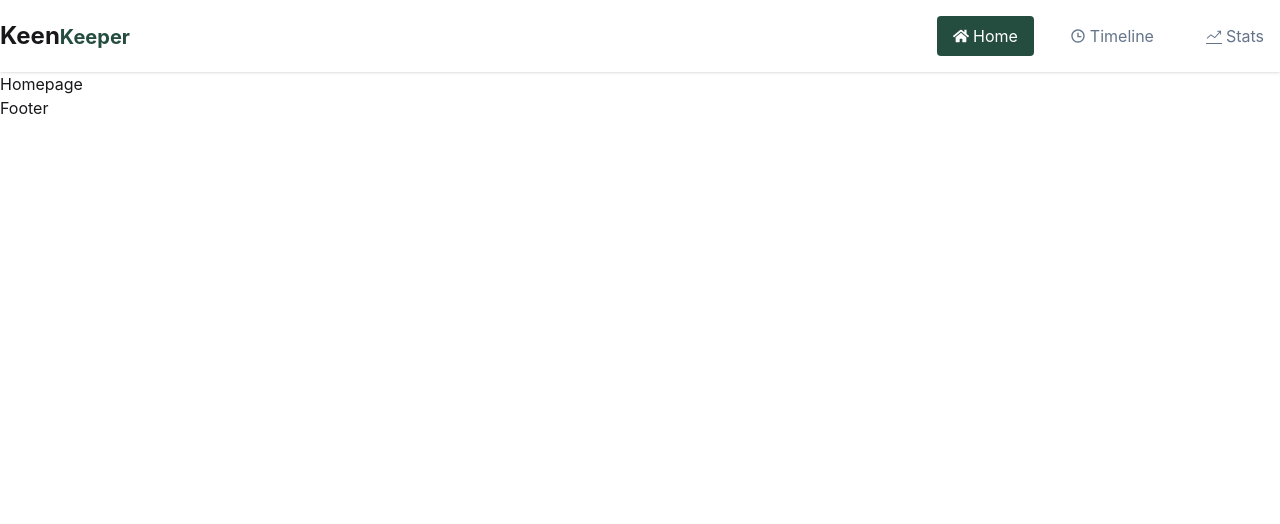
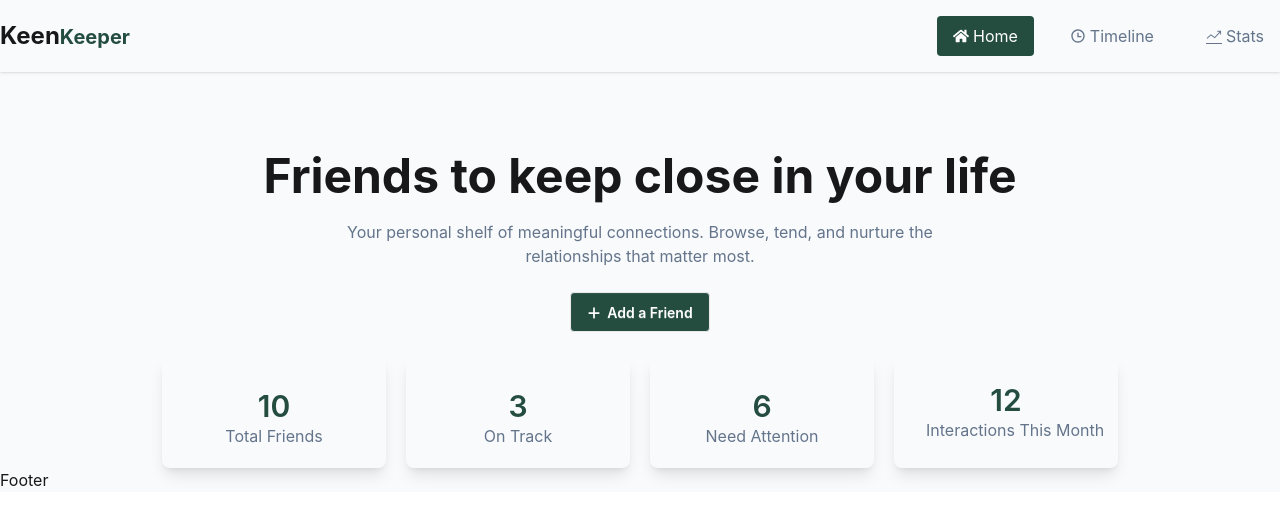
Before and after one commit to tashimtishan/my-assignment-7, a React (Vite) app: page / in a window 1280 px wide. Shown: the top 524 px of the page. Built offline with nearby package versions, Linux system fonts and the light colour scheme.

Commit message:
just finished adding the banner section

```diff
--- /dev/null
+++ b/src/Components/shared/Banner/Banner.jsx
@@ -0,0 +1,33 @@
+
+import { FaPlus } from "react-icons/fa6";
+const Banner = () => {
+    return (
+        <section className="max-w-277.5 mx-auto text-center">
+            <div className="mt-20">
+            <h2 className="font-bold text-5xl mb-5">Friends to keep close in your life</h2>
+            <p className="text-[#64748B] mb-6">Your personal shelf of meaningful connections. Browse, tend, and nurture the <br /> relationships that matter most.</p>
+            <button className="btn bg-[#244D3F] text-white mb-6"><FaPlus className="relative top-px" /><span>Add a Friend</span></button>
+            </div>
+            <div className="parent-div flex items-center justify-center gap-5">
+            <div className="w-56 h-28 p-8 shadow-lg rounded-lg">
+            <span className="text-[#244D3F] font-semibold text-3xl">10</span>
+            <p className="text-[#64748B]">Total Friends</p>
+            </div>
+            <div className="w-56 h-28 p-8 shadow-lg rounded-lg">
+            <span className="text-[#244D3F] font-semibold text-3xl">3</span>
+            <p className="text-[#64748B]">On Track</p>
+            </div>
+            <div className="w-56 h-28 p-8 shadow-lg rounded-lg">
+            <span className="text-[#244D3F] font-semibold text-3xl">6</span>
+            <p className="text-[#64748B]">Need Attention</p>
+            </div>
+            <div className="w-56 h-28 p-8 shadow-lg rounded-lg flex flex-col justify-center">
+            <span className="text-[#244D3F] font-semibold text-3xl">12</span>
+            <p className="text-[#64748B] whitespace-nowrap">Interactions This Month</p>
+            </div>
+            </div>
+        </section>
+    );
+};
+
+export default Banner;
--- a/src/Components/shared/Footer.jsx
+++ b/src/Components/shared/Footer.jsx
@@ -0,0 +1,9 @@
+const Footer = () => {
+    return (
+        <div>
+            <h1>Footer</h1>
+        </div>
+    );
+};
+
+export default Footer;
--- a/src/Pages/Homepage/HomePage.jsx
+++ b/src/Pages/Homepage/HomePage.jsx
@@ -1,8 +1,10 @@
+import Banner from "../../Components/shared/Banner/Banner";
+
 const HomePage = () => {
     return (
-        <div>
-        <h2>Homepage</h2>
-        </div>
+       <section>
+        <Banner></Banner>
+       </section>
     );
 };
 
--- a/src/layout/Rootlayout.jsx
+++ b/src/layout/Rootlayout.jsx
@@ -1,13 +1,16 @@
 import { Outlet } from "react-router";
 import Navbar from "../Components/shared/Navbar";
+import Footer from "../Components/shared/Footer";
 
 
 const Rootlayout = () => {
     return (
-        <div>
+        <div className="bg-[#F8FAFC]">
            <Navbar></Navbar>
+           <main>
             <Outlet></Outlet>
-            <h3>Footer</h3>
+           </main>
+            <Footer></Footer>
         </div>
     );
 };
```
